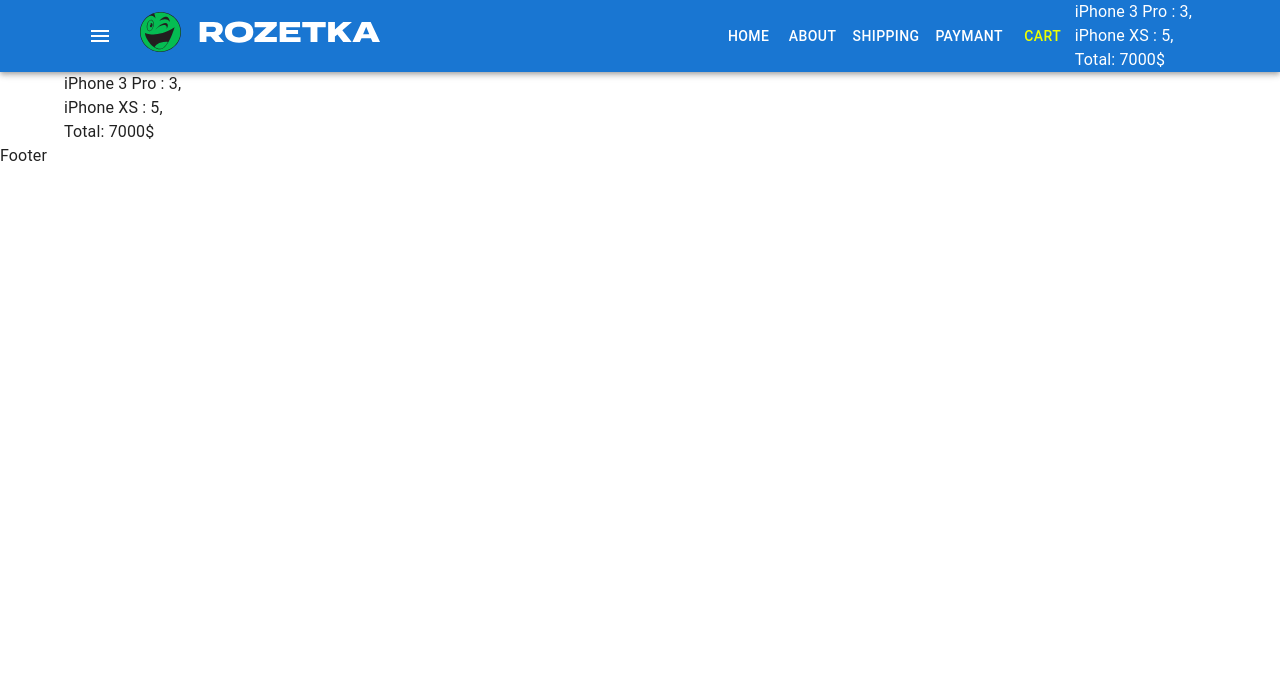
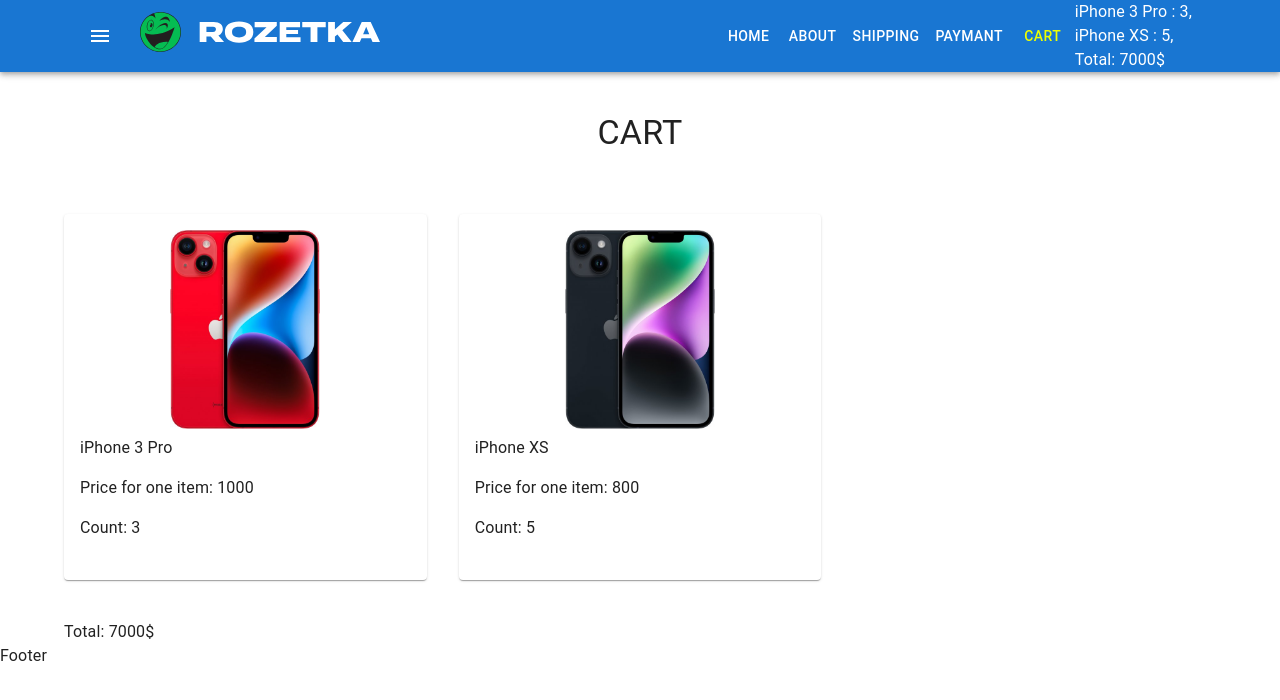
Before and after one commit to DenysShportun/react-fake-shop, a React (Create React App) app: page /cart in a window 1280 px wide. Shown: the top 700 px of the page. Built offline with nearby package versions, Linux system fonts and the light colour scheme.

Commit message:
add CartProductListExtended

```diff
--- a/src/components/Cart/CartProductList.tsx
+++ b/src/components/Cart/CartProductList.tsx
@@ -22,7 +22,7 @@
     CartItem = CartProductListItem,
 }: Props) => {
     return (
-        <div>
+        <>
             {keys(productsInCart).map((productId) => (
                 <CartItem
                     key={productId}
@@ -30,7 +30,7 @@
                     productCount={productsInCart[parseInt(productId)]}
                 />
             ))}
-        </div>
+        </>
     )
 }
 
--- /dev/null
+++ b/src/components/Cart/CartProductListItemExtended.scss
@@ -0,0 +1,7 @@
+.product-image {
+    img {
+        width: 150px;
+        height: auto;
+    }
+    text-align: center;
+}
--- a/src/components/Cart/CartProductListItemExtended.tsx
+++ b/src/components/Cart/CartProductListItemExtended.tsx
@@ -1,9 +1,34 @@
-import React from "react"
+import { Card, CardContent, Grid } from "@mui/material"
+import { Product } from "components/Products/productsArray"
 
-type Props = {}
+import "./CartProductListItemExtended.scss"
+type Props = {
+    product: Product
+    productCount: number
+}
 
-const CartProductListItemExtended = (props: Props) => {
-    return <div>CartProductListItemExtended</div>
+const CartProductListItemExtended = ({ product, productCount }: Props) => {
+    return (
+        <Grid
+            item
+            xs={12}
+            sm={4}
+            sx={{
+                margin: "40px 0",
+            }}
+        >
+            <Card>
+                <CardContent>
+                    <div className="product-image">
+                        <img src={product.image} alt="" />
+                    </div>
+                    <div>{product.name}</div>
+                    <p>Price for one item: {product.price}</p>
+                    <p>Count: {productCount}</p>
+                </CardContent>
+            </Card>
+        </Grid>
+    )
 }
 
 export default CartProductListItemExtended
--- a/src/pages/Cart/CartPage.tsx
+++ b/src/pages/Cart/CartPage.tsx
@@ -2,6 +2,8 @@
 
 import CartTotal from "components/Cart/CartTotal"
 import CartProductList from "components/Cart/CartProductList"
+import { Grid, Typography } from "@mui/material"
+import CartProductListItemExtended from "components/Cart/CartProductListItemExtended"
 
 type Props = {
     productsInCart: {
@@ -12,7 +14,22 @@
 const CartPage = ({ productsInCart }: Props) => {
     return (
         <div>
-            <CartProductList productsInCart={productsInCart} />
+            <Typography
+                variant="h4"
+                sx={{
+                    textAlign: "center",
+                    margin: "40px 0 20px",
+                }}
+            >
+                CART
+            </Typography>
+            <Grid container spacing={4}>
+                <CartProductList
+                    productsInCart={productsInCart}
+                    CartItem={CartProductListItemExtended}
+                />
+            </Grid>
+
             <CartTotal productsInCart={productsInCart} />
         </div>
     )
```
